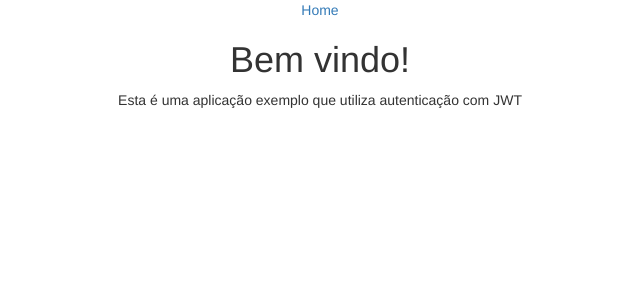
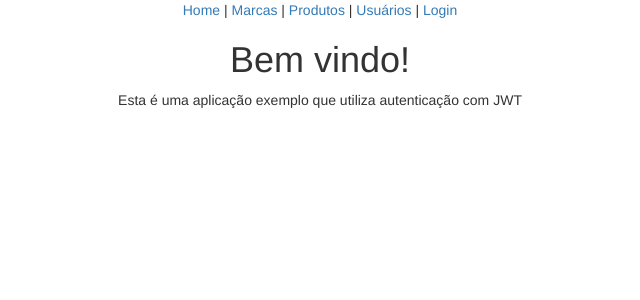
Before and after one commit to kleberrogerio/spring-boot-loja-front, a Vue app: page / in a window 1280 px wide. Shown: the top 300 px of the page, without its empty margins (320-960 px from the left). Built offline with nearby package versions, Linux system fonts and the light colour scheme.

Commit message:
Arrumando Main. js

```diff
--- a/src/App.vue
+++ b/src/App.vue
@@ -1,7 +1,11 @@
 <template>
   <div id="app" class="container">
     <div id="nav" class="row text-center">
-    <router-link to="/">Home</router-link>
+    <router-link to="/">Home</router-link> |
+    <router-link to="/">Marcas</router-link> |
+    <router-link to="/">Produtos</router-link> |
+    <router-link to="/">Usuários</router-link> |
+    <router-link to="/login">Login</router-link>
   </div>
     <router-view/>
  </div>
--- a/src/main.js
+++ b/src/main.js
@@ -4,6 +4,6 @@ import router from './router'
 import store from './store'
 import axios from 'axios'
 
-axios.defaults.baseURL='https://8080-emerald-wallaby-ds206y87.ws-us21.gitpod.io//spring-loja'
+axios.defaults.baseURL='https://gray-anaconda-zu06gdet.ws-us21.gitpod.io/spring-loja'
 
 createApp(App).use(store).use(router).mount('#app')
```
